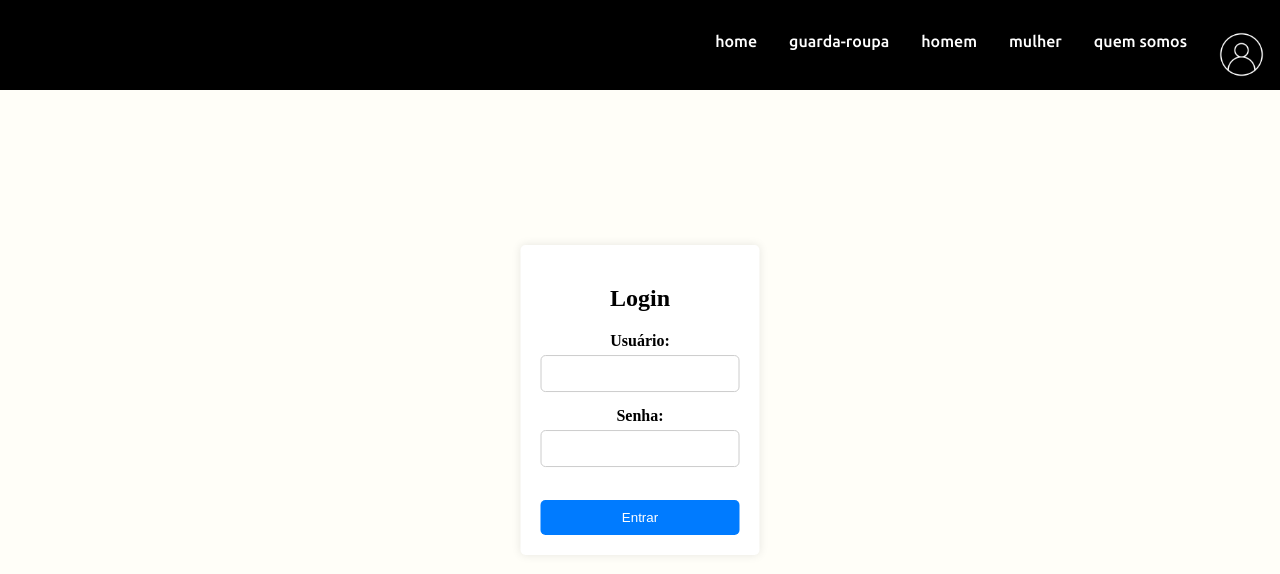
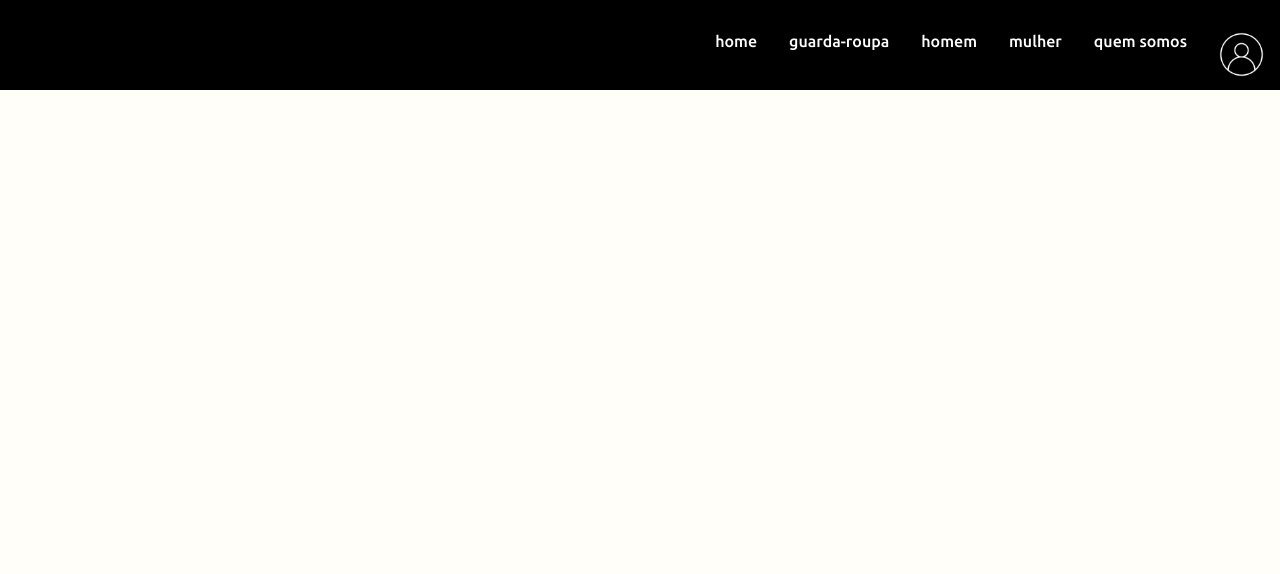
Before and after one commit to flaviojcordeiro/Rogue, a PHP site: page /login.php in a window 1280 px wide. Shown: the top 574 px of the page. Run offline with PHP 8.4, Linux system fonts and the light colour scheme; some web fonts are replaced.

Commit message:
Revert "pagina de login criada e requisição para login"
This reverts commit 24d90cb1c2fd8c4b69c02cd069fd4159089cb82b.

```diff
--- a/login.php
+++ b/login.php
@@ -27,21 +27,5 @@
         </nav>
     </section>
 </head>
-
-<body bgcolor="FFFEF8">
-    <div class="login-container">
-        <h2>Login</h2>
-        <form action="auth.php" method="post">
-            <label for="username">Usuário:</label><br>
-            <input type="text" id="username" name="username"><br>
-            <label for="password">Senha:</label><br>
-            <input type="password" id="password" name="password"><br><br>
-            <input type="submit" value="Entrar">
-        </form>
-    </div>
-</body>
-
-</html>
-
 <body bgcolor="FFFEF8"></body>
 </html>
--- a/styles.css
+++ b/styles.css
@@ -92,52 +92,3 @@ footer ul li a {
   color: white;
   text-decoration: none;
 }
-
-
-.login-container {
-  position: absolute;
-  top: 50%;
-  left: 50%;
-  transform: translate(-50%, -50%);
-  background-color: white;
-  padding: 20px;
-  border-radius: 5px;
-  box-shadow: 0 0 10px rgba(0, 0, 0, 0.1);
-}
-
-.login-container h2 {
-  text-align: center;
-  margin-bottom: 20px;
-}
-
-.login-container form {
-  text-align: center;
-}
-
-.login-container label {
-  font-weight: bold;
-}
-
-.login-container input[type="text"],
-.login-container input[type="password"] {
-  width: 100%;
-  padding: 10px;
-  margin: 5px 0 15px 0;
-  box-sizing: border-box;
-  border: 1px solid #ccc;
-  border-radius: 5px;
-}
-
-.login-container input[type="submit"] {
-  width: 100%;
-  padding: 10px;
-  background-color: #007bff;
-  color: white;
-  border: none;
-  border-radius: 5px;
-  cursor: pointer;
-}
-
-.login-container input[type="submit"]:hover {
-  background-color: #0056b3;
-}
```
Also changed, not shown: req/auth.php (deleted, +0 -23 lines).
